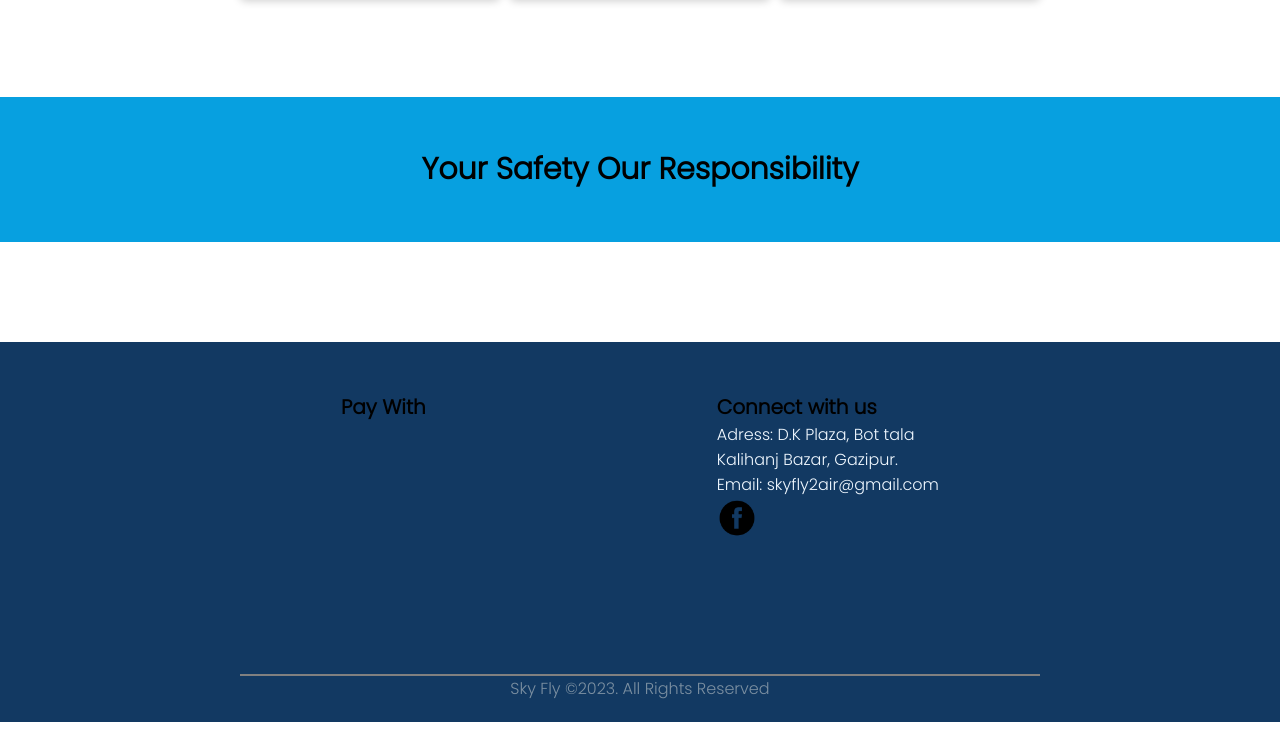
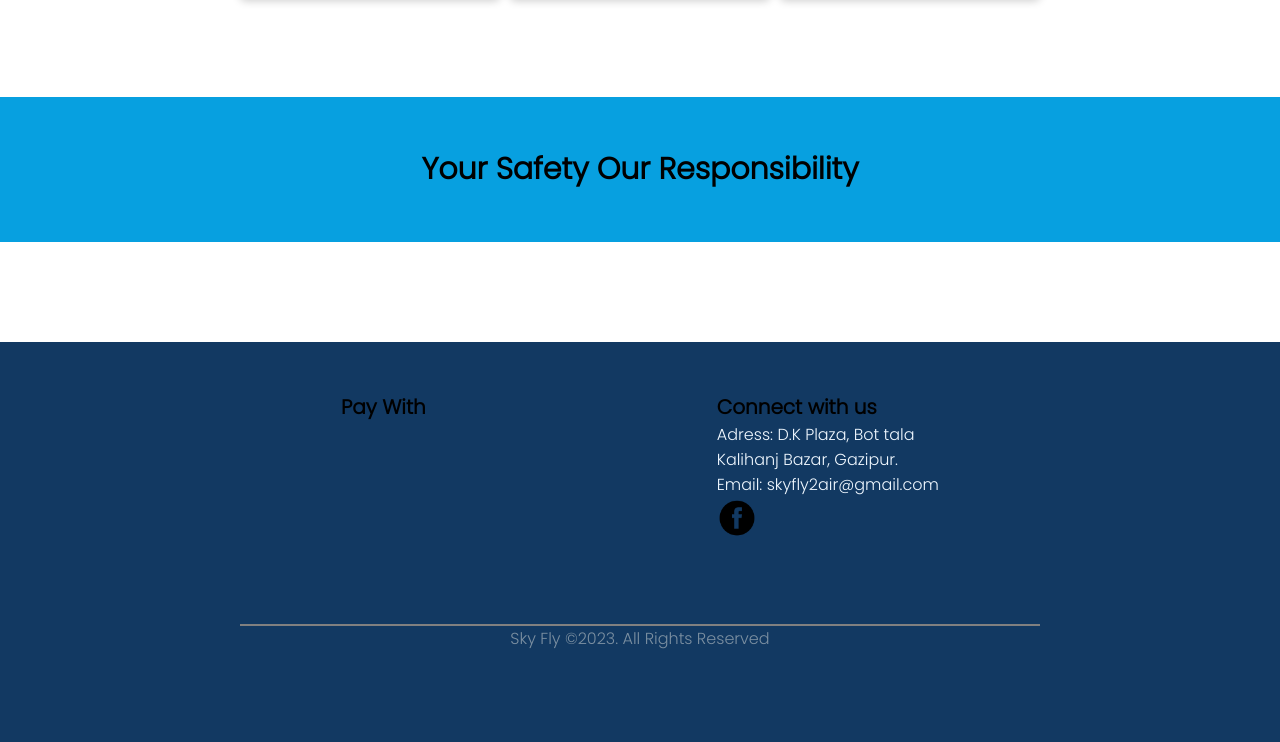
Before and after one commit to farhan-abdullah/SkyFlyAirTravels, a plain HTML site: page index.html in a window 1280 px wide. Shown: the part 596-1338 px from the top of the page. Drawn offline with Linux system fonts and the light colour scheme.

Commit message:
almost done

```diff
--- a/styles/styles.css
+++ b/styles/styles.css
@@ -115,7 +115,7 @@ section {
 footer {
   position: relative;
   max-width: 100%;
-  height: 380px;
+  height: 400px;
   background-color: #123962;
   margin: 0 0;
   color: aliceblue;
@@ -124,7 +124,7 @@ footer {
 .pay-contact {
   display: flex;
   justify-content: space-evenly;
-  padding: 50px;
+  padding: 50px 50px 0 50px;
 }
 .copyrights {
   display: flex;
```
Also changed, not shown: 1 other file.
